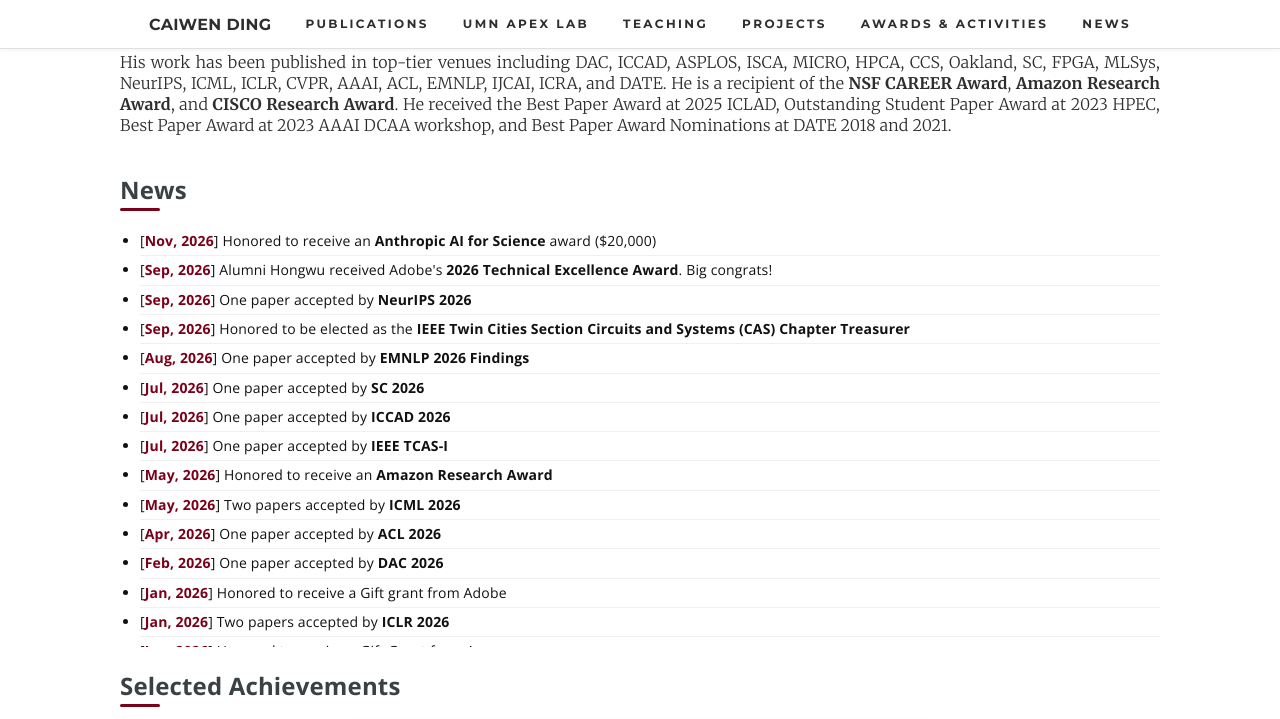
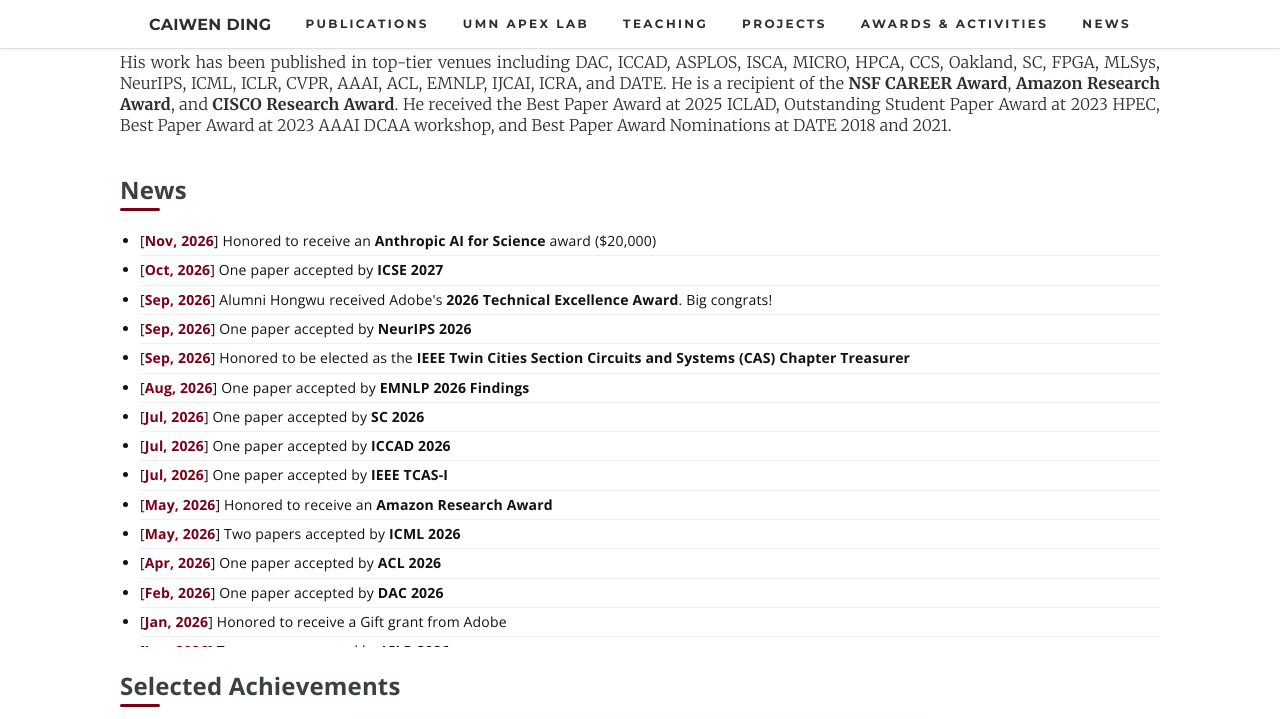
Before and after one commit to caiwending/caiwending.github.io, a Jekyll site: the page built from index.html, in a window 1280 px wide and 900 px high, scrolled down 597 px, cut to the strip 0-719 px from the top of the window. Built offline with Jekyll 4.4.1, drawn with Linux system fonts in a browser that asks for light colours; the list of posts is cut into pages by our own code.

Commit message:
Add ICSE 2027 news

```diff
--- a/_data/news.yml
+++ b/_data/news.yml
@@ -1,6 +1,10 @@
 - label: award
   title: "Honored to receive an <strong>Anthropic AI for Science</strong> award ($20,000)"
   date: Nov, 2026
+
+- label: paper
+  title: "One paper accepted by <strong>ICSE 2027</strong>"
+  date: Oct, 2026
 
 - label: award
   title: "Alumni Hongwu received Adobe's <strong>2026 Technical Excellence Award</strong>. Big congrats!"
```
